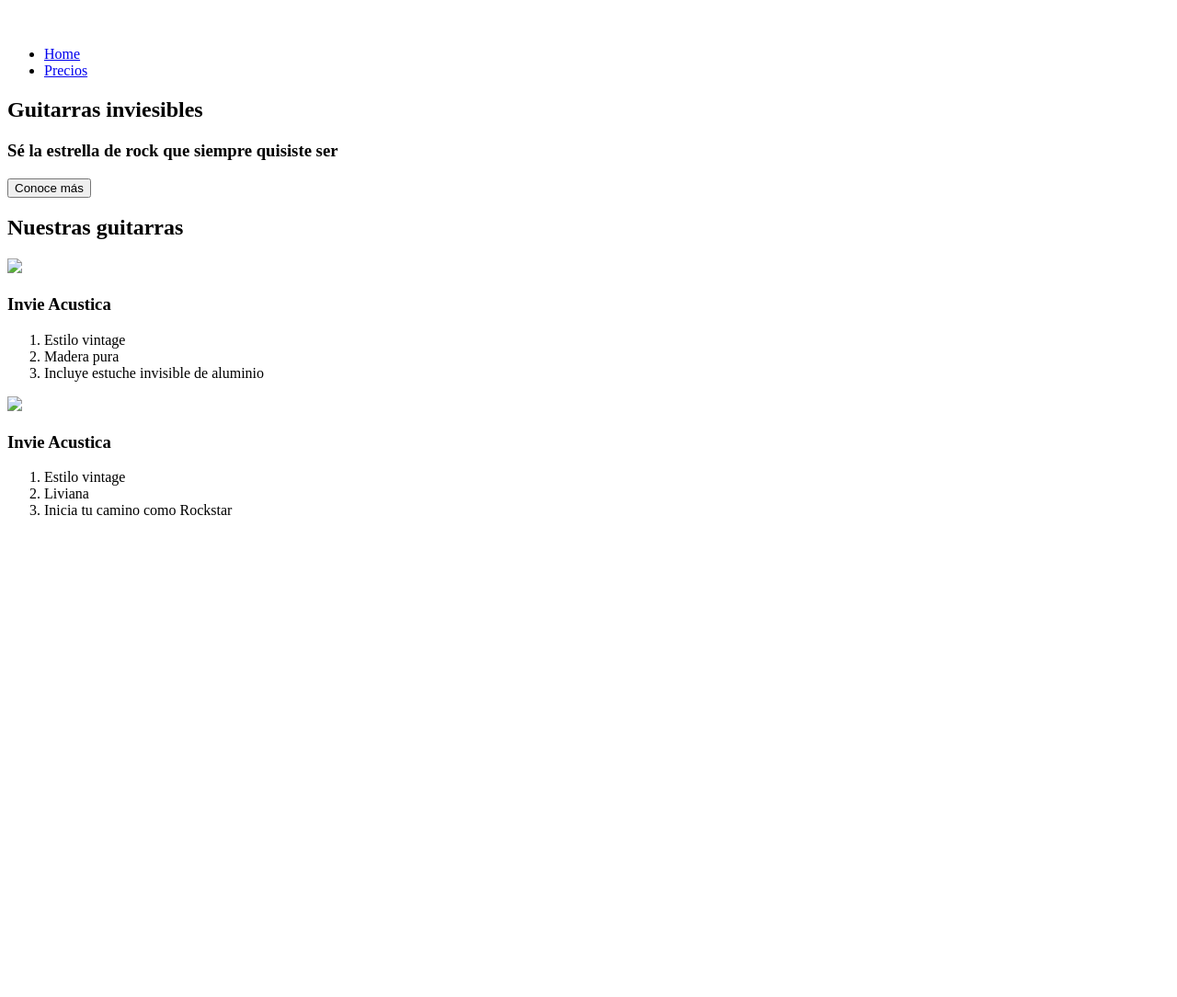
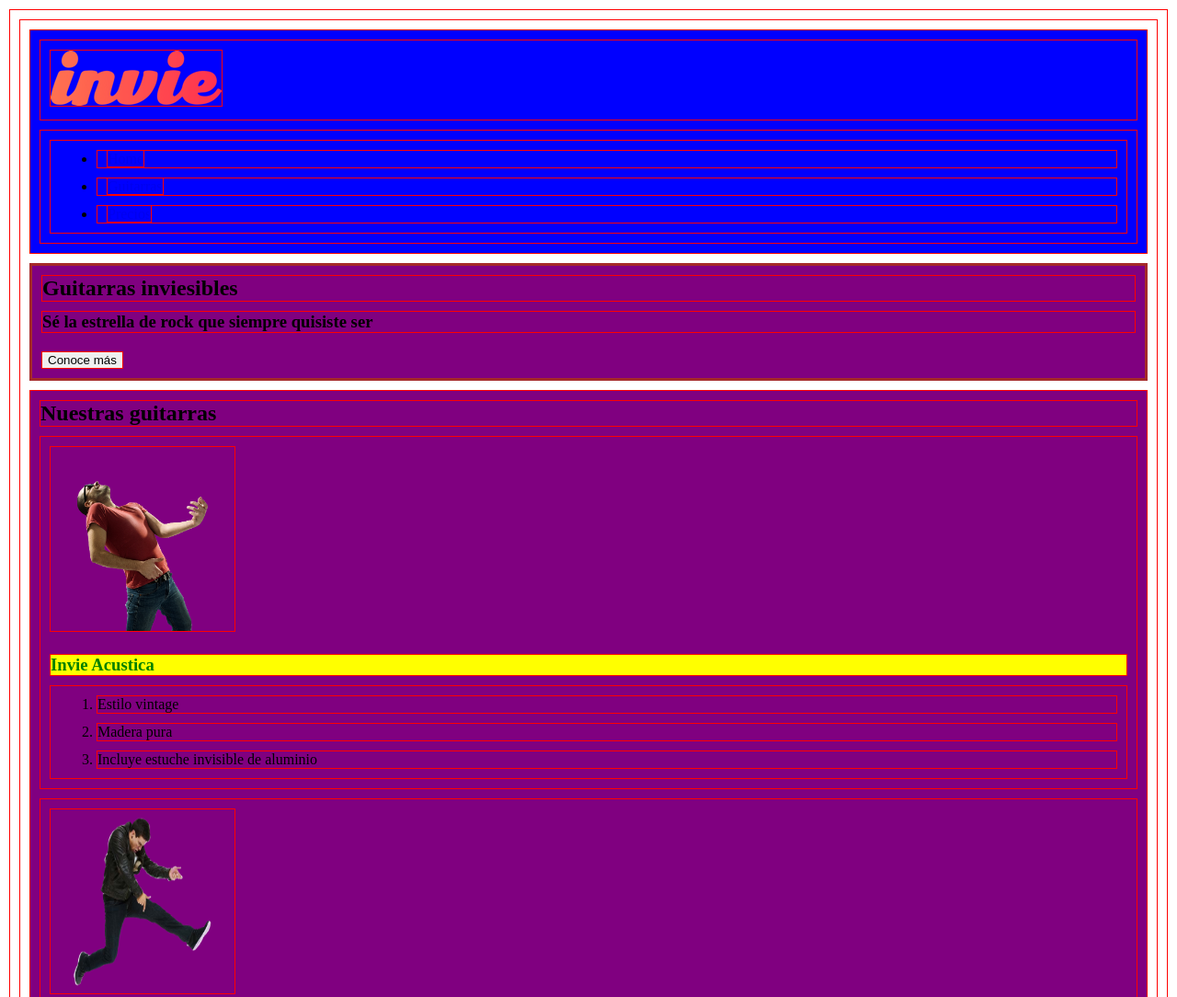
Before and after one commit to wmoncada/invie, a plain HTML site: page index.html in a window 1280 px wide. Shown: the top 1084 px of the page at 92% size. Before the commit the page ends 800 px from the top, so only its background shows below. Drawn offline with Linux system fonts and the light colour scheme.

Commit message:
Incluidas las imagenes y un primer css

```diff
--- /dev/null
+++ b/css/invie.css
@@ -0,0 +1 @@
+*{border:1px solid #f00;margin:10px}article h3{color:#008000}header{background:#00f}section{background:#800080}.title-a{background:#ff0}.title-b{background:#fa8072}#guitarra{border:3px solid #00f}#header{border:3px solid #000}#portada{border:3px solid #a52a2a}
--- a/index.html
+++ b/index.html
@@ -2,38 +2,42 @@
 <html>
 <head>
     <meta charset="UTF-8">
-    <title>Ivie</title>
+    <title>Ivie - tus mejores guitarras!!!</title>
+    <link rel="stylesheet" type="text/css" href="css/invie.css">
 </head>
 <body>
     <header>
         <!-- logo -->
         <figure>
-            <img src="" />
+            <img src="images/invie.png" width="186" height="60" alt="Invie logo" />
         </figure>
         <!-- menu -->
         <nav>
             <ul>
                 <li>
-                    <a href="#">Home</a>
+                    <a href="index.html">Home</a>
                 </li>
                 <li>
-                    <a href="#">Precios</a>
+                    <a href="#guitarras">Guitarras</a>
+                </li>
+                <li>
+                    <a href="precios.html">Precios</a>
                 </li>
             </ul>
         </nav>
     </header>
-    <section>
+    <section id="portada">
         <!-- portada -->
         <h1>Guitarras inviesibles</h1>
         <h3>Sé la estrella de rock que siempre quisiste ser</h3>
         <button>Conoce más</button>
     </section>
-    <section>
+    <section id="guitarras">
         <!-- Guitarras -->
         <h2>Nuestras guitarras</h2>
         <article>
-            <img src="#" />
-            <h3>Invie Acustica</h3>
+            <img src="images/invie-acustica.png" width="200" height="200"  alt="Guitrra Invie acustica"/>
+            <h3 class="title-a">Invie Acustica</h3>
             <ol>
                 <li>Estilo vintage</li>
                 <li>Madera pura</li>
@@ -42,8 +46,8 @@
             </ol>
         </article>
         <article>
-            <img src="#" />
-            <h3>Invie Acustica</h3>
+            <img src="images/invie-classic.png" width="200" height="200" alt="Guitarra Invie Classic" />
+            <h3 class="title-b">Invie Classic</h3>
             <ol>
                 <li>Estilo vintage</li>
                 <li>Liviana</li>
```
Also changed, not shown: images/background.png (added), images/invie-acustica.png (added), images/invie-classic.png (added), images/invie-white.png (added), images/invie.png (added), images/invie2x.png (added), 1 other file.
